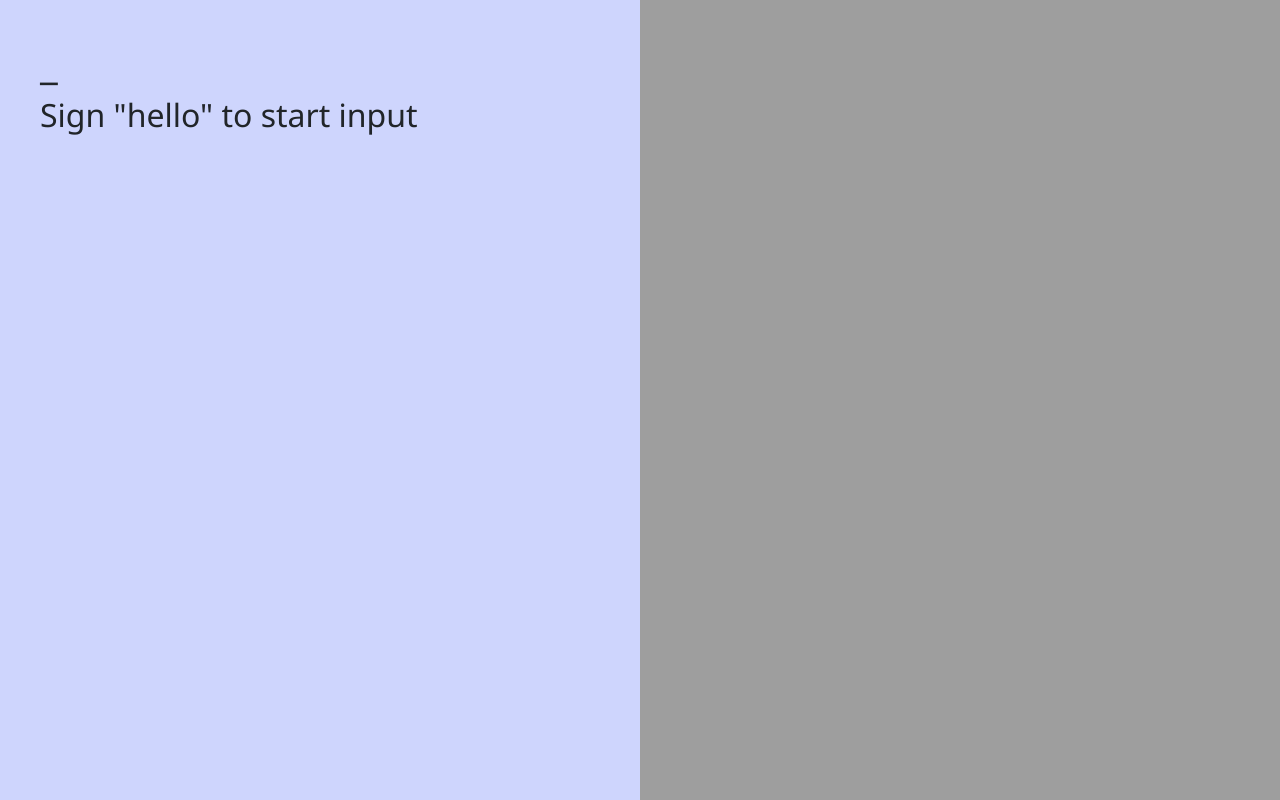
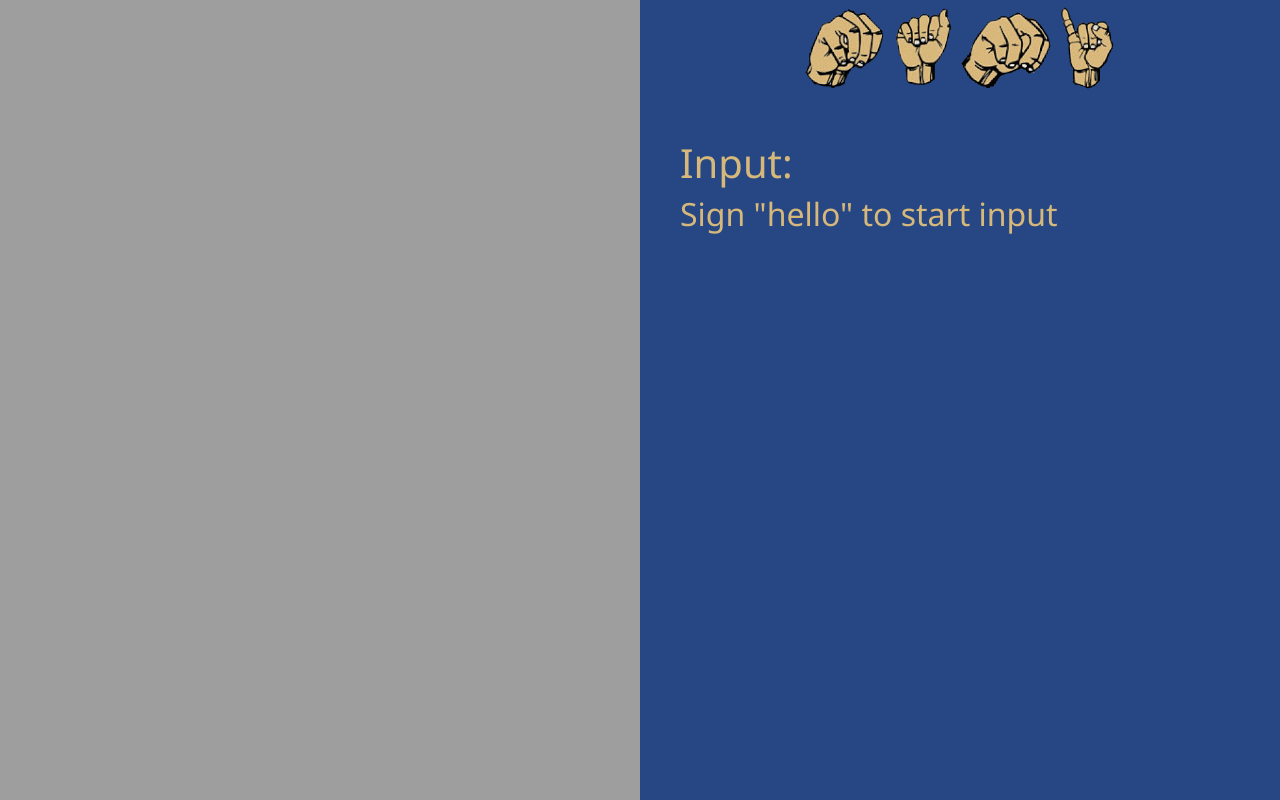
Before and after one commit to nathan-m-schneider-22/MANI, a React (Create React App) app in the folder frontend/my-app/: page / in a window 1280 px wide. Built offline with nearby package versions, Linux system fonts and the light colour scheme; no server answers.

Commit message:
style updates to make it prettier

```diff
--- a/frontend/my-app/src/App.jsx
+++ b/frontend/my-app/src/App.jsx
@@ -9,7 +9,7 @@ import sseRecieverPage from "./containers/sseRecieverPage/sseRecieverPage";
 
 function App() {
   return (
-    <div style={{ backgroundColor: "#ced5fd", padding: 0, margin: 0 }}>
+    <div style={{ backgroundColor: "#264783", padding: 0, margin: 0 }}>
       {/* <GeistProvider style = {{ padding: 0, margin: 0}}> */}
         {/* <CssBaseline /> */}
         <Router style={{padding: 0}}>
--- a/frontend/my-app/src/containers/sseRecieverPage/ssePage.scss
+++ b/frontend/my-app/src/containers/sseRecieverPage/ssePage.scss
@@ -16,11 +16,11 @@
     }
     .top-letter {
         font-size: 48px;
-        color: green;
+        color: rgb(25, 208, 25);
     }
     .letter-one {
         font-size: 36px;
-        color: green;
+        color: rgb(25, 208, 25);
     }
     .letter-two {
         font-size: 36px;
@@ -51,6 +51,7 @@
 }
 
 .text_container {
+    color: #d7b87b;
     flex: 1;
     display: flex;
     flex-direction: column;
--- a/frontend/my-app/src/containers/sseRecieverPage/sseRecieverPage.jsx
+++ b/frontend/my-app/src/containers/sseRecieverPage/sseRecieverPage.jsx
@@ -3,6 +3,7 @@ import React from "react";
 import loading from "./loading.gif";
 import * as Constants from "../../constants";
 import "./ssePage.scss";
+import mani_logo from '../../assets/mani_logo.png';
 
 class sseRecieverPage extends React.Component {
   constructor(props) {
@@ -13,7 +14,7 @@ class sseRecieverPage extends React.Component {
       fsm_state: "sleep",
       response: "",
       loading: false,
-      hand: "right",
+      hand: "left",
     };
     this.history = [];
     this.ws = new WebSocket(Constants.WEB_SOCKET);
@@ -87,10 +88,15 @@ class sseRecieverPage extends React.Component {
           </div>
         )}
         <div className="text_container">
+            <img src = {mani_logo} style ={{
+              width: '50%',
+              margin: 'auto'
+            }}/>
             <div className="input-response">
               {this.state.fsm_state === Constants.FSM_SLEEP && (
                 <div>
                   <h1>
+                    Input:&nbsp;
                     <span className="cursor">_</span>
                   </h1>
                   <h2>Sign "hello" to start input</h2>
@@ -99,7 +105,7 @@ class sseRecieverPage extends React.Component {
               {this.state.fsm_state === Constants.FSM_WAIT && (
                 <div>
                   <h1>
-                  {this.state.input}
+                    Input:&nbsp;{this.state.input}
                     <span className="cursor">_</span>
                   </h1>
                   <h2> Hold you hand in the screen to start signing</h2>
@@ -108,16 +114,21 @@ class sseRecieverPage extends React.Component {
               {this.state.fsm_state === Constants.FSM_GREEN && (
                 <div>
                   <h1>
+                    Input:&nbsp;
                     {this.state.input}
                     <span className="cursor">_</span>
                   </h1>
-                <p className="top-letter">{this.state.top_letter}</p>
+                  <p>
+                    Current Sign:&nbsp;
+                    <span className="top-letter">{this.state.top_letter}</span>
+                  </p>
                   {/* <h2>{this.state.response}</h2> */}
                 </div>
               )}
               {this.state.fsm_state === Constants.FSM_SAVE && (
                 <div>
                   <h1>
+                    Input:&nbsp;
                     {this.state.input}
                     <span className="cursor">_</span>
                   </h1>
@@ -127,7 +138,7 @@ class sseRecieverPage extends React.Component {
               )}
               {this.state.fsm_state === Constants.FSM_SEND && (
                 <div>
-                <h1>{this.state.input}</h1>
+                  <h1>Input: {this.state.input}</h1>
                   <br />
 
                   <Spinner className="spinner" style={{ margin: "auto" }} />
@@ -136,14 +147,14 @@ class sseRecieverPage extends React.Component {
               {this.state.fsm_state === Constants.FSM_DISPLAY && (
                 <div>
                   <div>
-                  <h2>{this.state.input}</h2>
+                    <h1>Input: {this.state.input}</h1>
                     {/* <h2>{this.state.response}</h2> */}
                     <div>
                       <iframe
                         // this is a very strange styling trick to make sure that the frame is on the correct side
                         // the frame is made to fit the whole screen, then scaled to half size, leaving it in the middle of the screen,
                         // need to move it 25% Left or right if we want it to be on the right side
-                      style={{right: this.state.hand == 'right' ? '25%': '-25%'}}
+                        style={{ right: this.state.hand == 'right' ? '25%' : '-25%' }}
                         className="assistant-frame"
                         title="MANI"
                         srcdoc={this.state.response}
```
Also changed, not shown: frontend/my-app/src/assets/mani_logo.png. Lines whose indentation alone changed are shown as unchanged.
